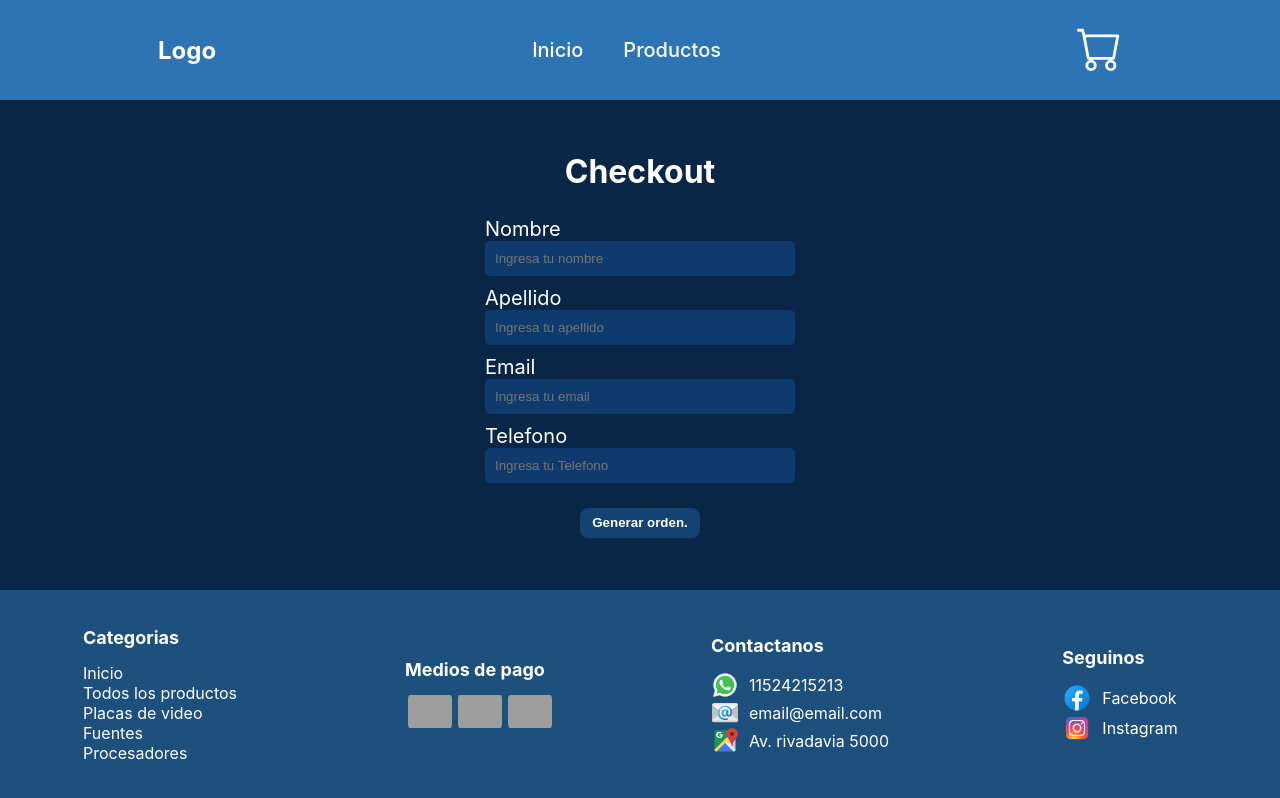
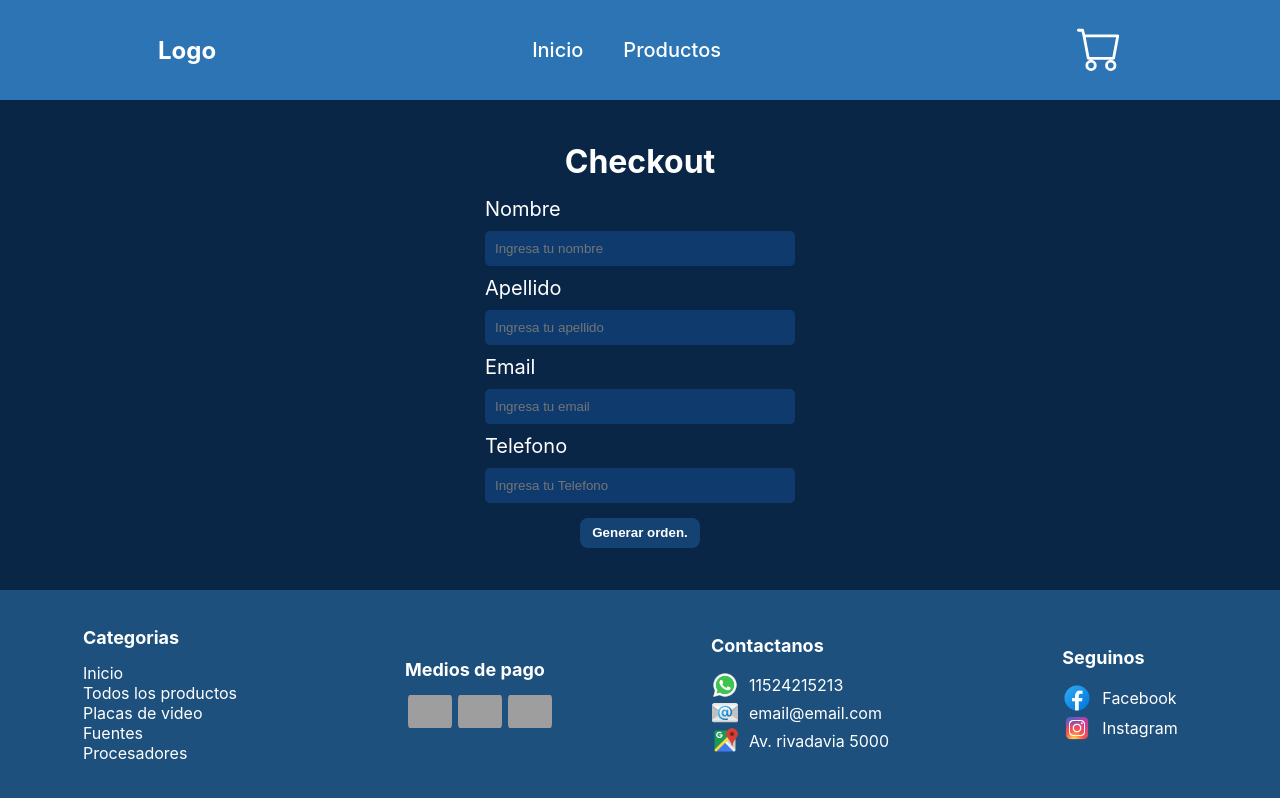
Before and after one commit to Lucho375/ReactJS-Eccommerce, a React (Create React App) app: page /checkout in a window 1280 px wide. Built offline with nearby package versions, Linux system fonts and the light colour scheme; grey boxes are pictures that could not be loaded.

Commit message:
modifico input

```diff
--- a/src/components/Input/Input.js
+++ b/src/components/Input/Input.js
@@ -6,7 +6,7 @@ const Input = ({children, onChange, name, type, value, placeholder, errorMessage
 
     return (
         <label className="contact__form__label">
-            <span>{children}</span>
+            <span className="contact__form__label__title">{children}</span>
             <input
             type={type}
             name={name}
--- a/src/components/Input/Input.scss
+++ b/src/components/Input/Input.scss
@@ -13,9 +13,13 @@
         padding: 5px;
         font-size: 20px;
         position: relative;
+
         &:has(.contact__form__input--invalid) .contact__form__input {
-            border: 1px solid red;
-            animation: animate 300ms ease-in-out;
+            border: 1px solid rgba(255, 0, 0, 0.600);
+        }
+
+        &__title {
+            padding: 0 0 10px;
         }
     }
 
@@ -51,12 +55,9 @@
 }
 
 @keyframes animate {
-
-    0% {
-        opacity: 0;
-    }
-
-    100% {
-        opacity: 1
-    }
+    0% { transform: scale(1); }
+    25% { transform: scale(1.1)}
+    50% { transform: scale(1)}
+    75% { transform: scale(1.1)}
+    100% { transform: scale(1)}
 }
```
